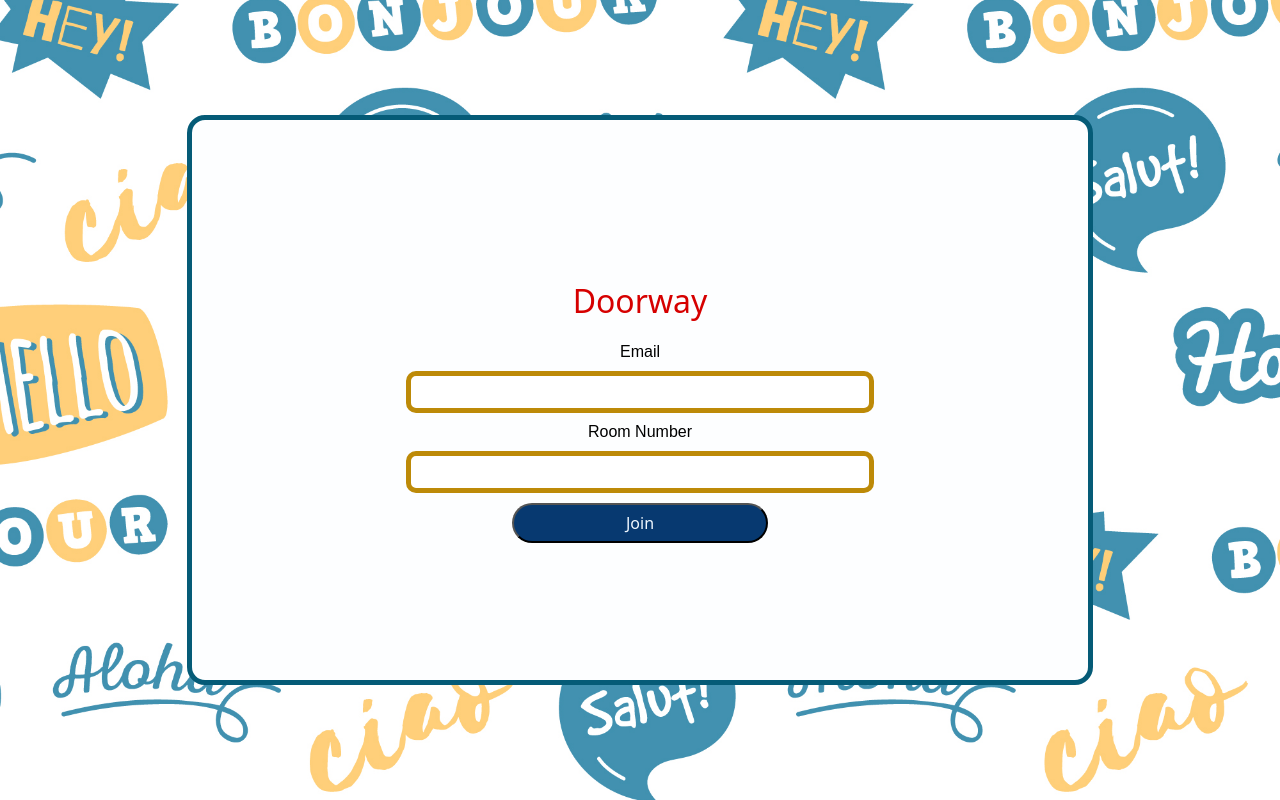
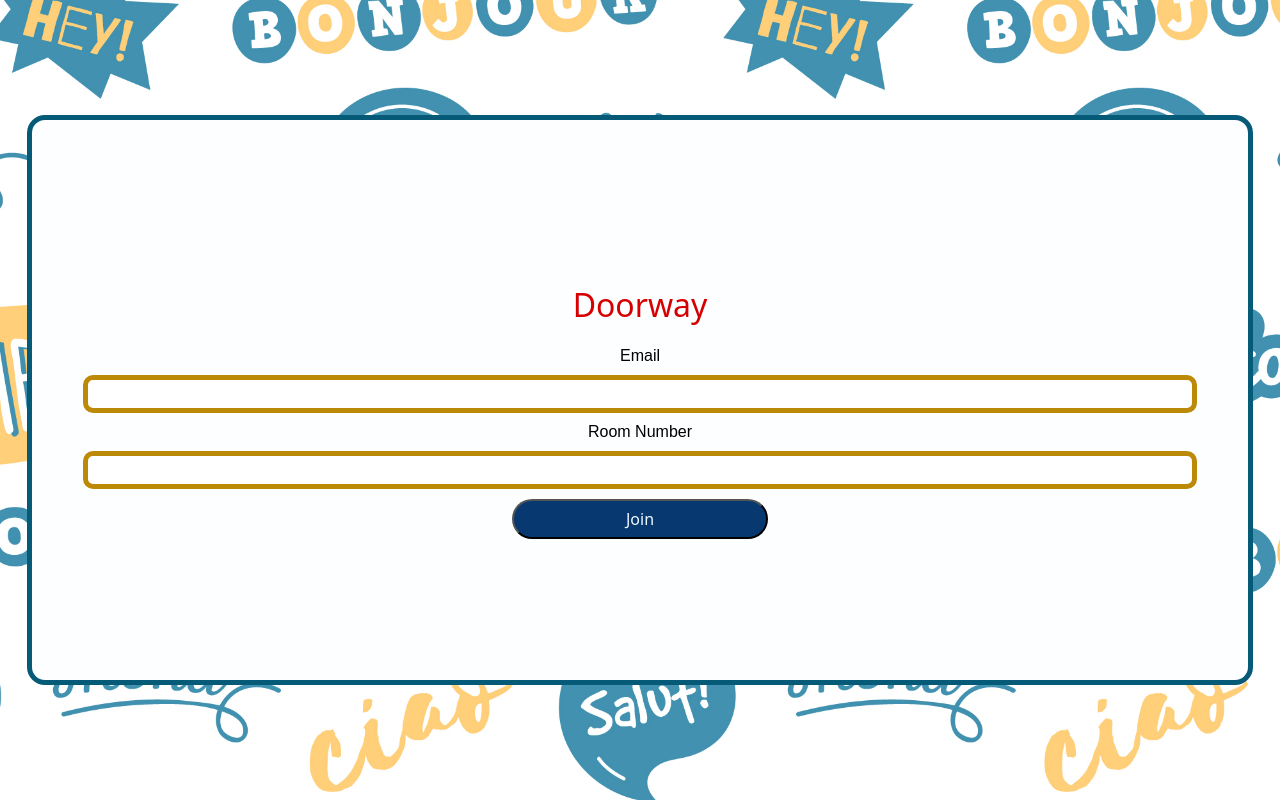
Before and after one commit to Akhilsri/TheConferenceNew-frontend, a React (Create React App) app: page / in a window 1280 px wide. Built offline with nearby package versions, Linux system fonts and the light colour scheme; no server answers; a web font is replaced by a local one.

Commit message:
Update Lobby.css

```diff
--- a/src/screens/Lobby.css
+++ b/src/screens/Lobby.css
@@ -18,7 +18,7 @@
     flex-direction: column;
     align-items: center;
     justify-content: center;
-    width: 70%;
+    width: 95%;
     height: 70vh;
     border: 5px solid rgb(5, 91, 119);
     border-radius: 18px;
@@ -49,10 +49,10 @@
     color: rgb(0, 0, 0);
 }
 .form input{
-    width: 50%;
+    width: 90%;
     margin: 10px;
     padding: 5px;
-    font-size: medium;
+    font-size: small;
     color: rgb(0, 0, 0);
     border: 5px solid rgb(189, 138, 8);
     border-radius: 10px;
```
